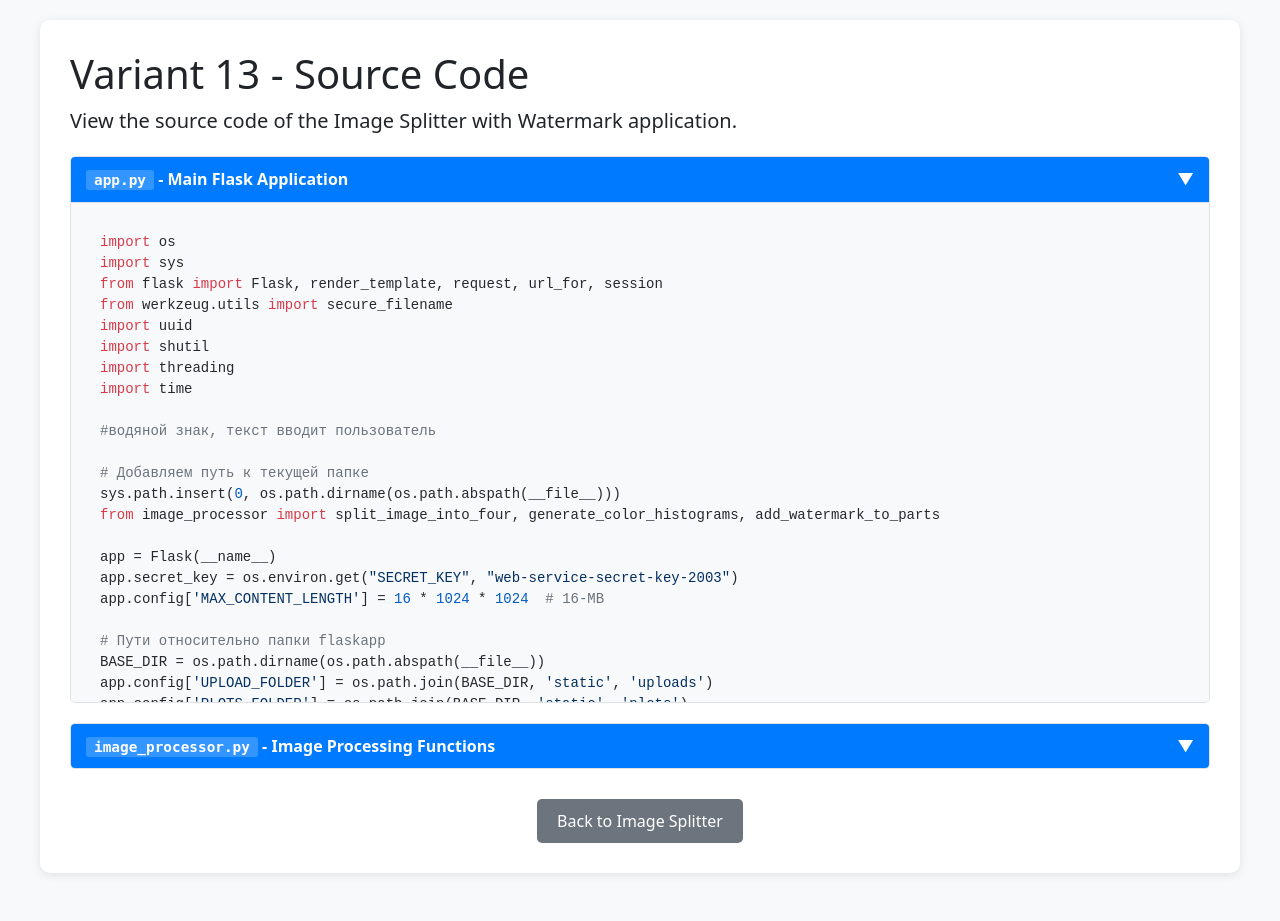
After one commit to ttamelaxyz/web_service1, a Flask app: page /code in a window 1280 px wide. The commit adds this page. Shown: the top 921 px of the page. Run offline with Flask 3, Linux system fonts and the light colour scheme; some libraries are stand-ins or nearby versions.

Commit message:
view code button

```diff
--- a/flaskapp/app.py
+++ b/flaskapp/app.py
@@ -6,6 +6,8 @@ import uuid
 import shutil
 import threading
 import time
+
+#водяной знак, текст вводит пользователь
 
 # Добавляем путь к текущей папке
 sys.path.insert(0, os.path.dirname(os.path.abspath(__file__)))
@@ -146,6 +148,11 @@ def index():
 
     return render_template('index.html')
 
+@app.route('/code')
+def show_code():
+    """Страница с отображением исходного кода"""
+    return render_template('code.html')
+
 if __name__ == '__main__':
     os.makedirs(app.config['UPLOAD_FOLDER'], exist_ok=True)
     os.makedirs(app.config['PLOTS_FOLDER'], exist_ok=True)
--- /dev/null
+++ b/flaskapp/templates/code.html
@@ -0,0 +1,581 @@
+<!DOCTYPE html>
+<html lang="en">
+<head>
+    <meta charset="UTF-8">
+    <meta name="viewport" content="width=device-width, initial-scale=1.0">
+    <title>Variant 13 - Source Code</title>
+    <link href="https://cdn.jsdelivr.net/npm/bootstrap@5.1.3/dist/css/bootstrap.min.css" rel="stylesheet">
+    <link rel="stylesheet" href="https://cdnjs.cloudflare.com/ajax/libs/highlight.js/11.8.0/styles/github.min.css">
+    <style>
+        body {
+            padding: 20px;
+            background-color: #f8f9fa;
+        }
+        .container {
+            max-width: 1200px;
+            background: white;
+            padding: 30px;
+            border-radius: 10px;
+            box-shadow: 0 2px 10px rgba(0,0,0,0.1);
+        }
+        .code-container {
+            margin: 20px 0;
+            border: 1px solid #dee2e6;
+            border-radius: 5px;
+            background: #fff;
+            overflow: hidden;
+        }
+        .code-header {
+            background-color: #007bff;
+            color: white;
+            padding: 10px 15px;
+            cursor: pointer;
+            display: flex;
+            justify-content: space-between;
+            align-items: center;
+            font-weight: bold;
+        }
+        .code-header:hover {
+            background-color: #0056b3;
+        }
+        .code-header .arrow {
+            transition: transform 0.3s;
+        }
+        .code-header.collapsed .arrow {
+            transform: rotate(-90deg);
+        }
+        .code-content {
+            max-height: 500px;
+            overflow-y: auto;
+            padding: 0;
+            display: none;
+        }
+        .code-content.expanded {
+            display: block;
+        }
+        pre {
+            margin: 0;
+            padding: 15px;
+            background-color: #f8f9fa;
+            border-radius: 0;
+            border-top: 1px solid #dee2e6;
+        }
+        .nav-buttons {
+            margin-top: 30px;
+            text-align: center;
+        }
+        .back-btn {
+            background-color: #6c757d;
+            color: white;
+            border: none;
+            padding: 10px 20px;
+            border-radius: 5px;
+            text-decoration: none;
+            display: inline-flex;
+            align-items: center;
+            gap: 8px;
+        }
+        .back-btn:hover {
+            background-color: #5a6268;
+            color: white;
+        }
+        .filename {
+            font-family: monospace;
+            background-color: rgba(255,255,255,0.2);
+            padding: 2px 8px;
+            border-radius: 3px;
+            font-size: 0.9em;
+        }
+        .hljs {
+            background: transparent;
+            font-family: 'Courier New', monospace;
+            font-size: 14px;
+            line-height: 1.5;
+        }
+        .code-info {
+            font-size: 0.9em;
+            color: #6c757d;
+            margin-top: 5px;
+        }
+    </style>
+</head>
+<body>
+    <div class="container">
+        <h1>Variant 13 - Source Code</h1>
+        <p class="lead">View the source code of the Image Splitter with Watermark application.</p>
+
+        <!-- App.py Code Block -->
+        <div class="code-container">
+            <div class="code-header" onclick="toggleCode('app-py')">
+                <div>
+                    <span class="filename">app.py</span> - Main Flask Application
+                </div>
+                <div class="arrow">▼</div>
+            </div>
+            <div class="code-content" id="app-py-content">
+                <pre><code class="language-python">import os
+import sys
+from flask import Flask, render_template, request, url_for, session
+from werkzeug.utils import secure_filename
+import uuid
+import shutil
+import threading
+import time
+
+#водяной знак, текст вводит пользователь
+
+# Добавляем путь к текущей папке
+sys.path.insert(0, os.path.dirname(os.path.abspath(__file__)))
+from image_processor import split_image_into_four, generate_color_histograms, add_watermark_to_parts
+
+app = Flask(__name__)
+app.secret_key = os.environ.get("SECRET_KEY", "web-service-secret-key-2003")
+app.config['MAX_CONTENT_LENGTH'] = 16 * 1024 * 1024  # 16-MB
+
+# Пути относительно папки flaskapp
+BASE_DIR = os.path.dirname(os.path.abspath(__file__))
+app.config['UPLOAD_FOLDER'] = os.path.join(BASE_DIR, 'static', 'uploads')
+app.config['PLOTS_FOLDER'] = os.path.join(BASE_DIR, 'static', 'plots')
+
+ALLOWED_EXTENSIONS = {'png', 'jpg', 'jpeg', 'gif', 'bmp', 'webp'}
+
+def allowed_file(filename):
+    return '.' in filename and filename.rsplit('.', 1)[1].lower() in ALLOWED_EXTENSIONS
+
+def cleanup_old_sessions():
+    """Очищаем файлы сессий старше 1 часа"""
+    while True:
+        time.sleep(3600)
+        try:
+            for folder_type in ['uploads', 'plots']:
+                base_path = os.path.join(BASE_DIR, 'static', folder_type)
+                if not os.path.exists(base_path):
+                    continue
+
+                for session_folder in os.listdir(base_path):
+                    session_path = os.path.join(base_path, session_folder)
+                    if os.path.isdir(session_path):
+                        try:
+                            mod_time = os.path.getmtime(session_path)
+                            if time.time() - mod_time > 3600:
+                                shutil.rmtree(session_path, ignore_errors=True)
+                        except:
+                            continue
+        except Exception as e:
+            print(f"Cleanup error: {e}")
+
+def clear_current_session():
+    """Очищаем файлы текущей сессии"""
+    session_id = session.get('session_id')
+    if session_id:
+        upload_path = os.path.join(app.config['UPLOAD_FOLDER'], session_id)
+        plots_path = os.path.join(app.config['PLOTS_FOLDER'], session_id)
+
+        for path in [upload_path, plots_path]:
+            if os.path.exists(path):
+                try:
+                    shutil.rmtree(path, ignore_errors=True)
+                except:
+                    pass
+
+        os.makedirs(upload_path, exist_ok=True)
+        os.makedirs(plots_path, exist_ok=True)
+
+@app.before_request
+def before_request():
+    """Инициализация сессии перед каждым запросом"""
+    if 'session_id' not in session:
+        session['session_id'] = str(uuid.uuid4())
+
+    session_id = session['session_id']
+    upload_dir = os.path.join(app.config['UPLOAD_FOLDER'], session_id)
+    plots_dir = os.path.join(app.config['PLOTS_FOLDER'], session_id)
+
+    os.makedirs(upload_dir, exist_ok=True)
+    os.makedirs(plots_dir, exist_ok=True)
+
+@app.route('/', methods=['GET', 'POST'])
+def index():
+    if request.method == 'POST':
+        if 'file' not in request.files:
+            return render_template('index.html', error="No file selected")
+
+        file = request.files['file']
+        if file.filename == '':
+            return render_template('index.html', error="No file selected")
+
+        watermark_text = request.form.get('watermark_text', '').strip()
+
+        if file and allowed_file(file.filename):
+            clear_current_session()
+
+            session_id = session['session_id']
+            upload_dir = os.path.join(app.config['UPLOAD_FOLDER'], session_id)
+            plots_dir = os.path.join(app.config['PLOTS_FOLDER'], session_id)
+
+            original_filename = secure_filename(file.filename)
+            original_path = os.path.join(upload_dir, 'original.jpg')
+
+            try:
+                file.save(original_path)
+
+                # Разбиваем изображение на части
+                parts = split_image_into_four(original_path, upload_dir)
+
+                if not parts:
+                    return render_template('index.html', error="Failed to split image")
+
+                # Добавляем водяной знак, если текст указан
+                watermarked_parts = []
+                if watermark_text:
+                    watermarked_parts = add_watermark_to_parts(parts, upload_dir, watermark_text)
+
+                # Генерируем гистограммы
+                histograms = generate_color_histograms(original_path, parts, plots_dir)
+
+                if not histograms:
+                    return render_template('index.html', error="Failed to generate histograms")
+
+                # Генерируем URL
+                image_urls = {
+                    'original': url_for('static', filename=f'uploads/{session_id}/original.jpg'),
+                    'parts': [url_for('static', filename=f'uploads/{session_id}/{p}') for p in parts],
+                    'histograms': [url_for('static', filename=f'plots/{session_id}/{h}') for h in histograms]
+                }
+
+                # Добавляем URL водяных знаков, если они есть
+                if watermarked_parts:
+                    image_urls['watermarked_parts'] = [
+                        url_for('static', filename=f'uploads/{session_id}/{wp}')
+                        for wp in watermarked_parts
+                    ]
+
+                return render_template('index.html',
+                                     image_urls=image_urls,
+                                     watermark_text=watermark_text,
+                                     success="Image processed successfully")
+
+            except Exception as e:
+                print(f"Error: {e}")
+                return render_template('index.html', error=f"Error: {str(e)}")
+        else:
+            return render_template('index.html', error="Invalid file type")
+
+    return render_template('index.html')
+
+if __name__ == '__main__':
+    os.makedirs(app.config['UPLOAD_FOLDER'], exist_ok=True)
+    os.makedirs(app.config['PLOTS_FOLDER'], exist_ok=True)
+
+    cleanup_thread = threading.Thread(target=cleanup_old_sessions, daemon=True)
+    cleanup_thread.start()
+
+    app.run(debug=False, host='0.0.0.0', port=5000)</code></pre>
+            </div>
+        </div>
+
+        <!-- Image Processor Code Block -->
+        <div class="code-container">
+            <div class="code-header" onclick="toggleCode('image-processor')">
+                <div>
+                    <span class="filename">image_processor.py</span> - Image Processing Functions
+                </div>
+                <div class="arrow">▼</div>
+            </div>
+            <div class="code-content" id="image-processor-content">
+                <pre><code class="language-python">import numpy as np
+import matplotlib
+matplotlib.use('Agg')
+import matplotlib.pyplot as plt
+import os
+from PIL import Image, ImageDraw, ImageFont, ImageEnhance
+
+def split_image_into_four(image_path, output_dir):
+    """
+    Разбиваем изображение на 4 равные части
+    """
+    img = Image.open(image_path)
+    if img is None:
+        raise ValueError("Cant read image")
+
+    if img.mode != 'RGB':
+        img = img.convert('RGB')
+
+    width, height = img.size
+    w_mid = width // 2
+    h_mid = height // 2
+
+    parts = []
+    part_names = []
+
+    coordinates = [
+        (0, w_mid, 0, h_mid),
+        (w_mid, width, 0, h_mid),
+        (0, w_mid, h_mid, height),
+        (w_mid, width, h_mid, height)
+    ]
+
+    for i, (x1, x2, y1, y2) in enumerate(coordinates):
+        part = img.crop((x1, y1, x2, y2))
+        part_name = f'part_{i+1}.jpg'
+        part_path = os.path.join(output_dir, part_name)
+
+        part.save(part_path, 'JPEG', quality=85, optimize=True)
+        parts.append(part)
+        part_names.append(part_name)
+
+    img.close()
+    return part_names
+
+def add_watermark_to_parts(part_names, output_dir, watermark_text,
+                          font_size=None, opacity=0.5, angle=30,
+                          color=(255, 255, 255, 128)):
+    """
+    Добавляет водяной знак на каждую часть изображения
+
+    Args:
+        part_names: список имен файлов частей
+        output_dir: директория для сохранения
+        watermark_text: текст водяного знака
+        font_size: размер шрифта (автоопределение, если None)
+        opacity: прозрачность (0.0 - 1.0)
+        angle: угол наклона текста
+        color: цвет текста в формате RGBA
+
+    Returns:
+        Список имен файлов с водяными знаками
+    """
+    if not watermark_text:
+        return []
+
+    watermarked_names = []
+
+    for i, part_name in enumerate(part_names):
+        try:
+            # Открываем изображение
+            part_path = os.path.join(output_dir, part_name)
+            img = Image.open(part_path)
+
+            if img.mode != 'RGBA':
+                img = img.convert('RGBA')
+
+            # Создаем слой для водяного знака
+            watermark_layer = Image.new('RGBA', img.size, (0, 0, 0, 0))
+            draw = ImageDraw.Draw(watermark_layer)
+
+            # Определяем размер шрифта
+            width, height = img.size
+            if font_size is None:
+                #расчет размера шрифта
+                font_size = min(width, height) // 10
+
+            # Используем системный шрифт
+            try:
+                font = ImageFont.truetype("arial.ttf", font_size)
+            except:
+                try:
+                    font = ImageFont.truetype("DejaVuSans.ttf", font_size)
+                except:
+                    font = ImageFont.load_default()
+
+            # Рассчитываем размер текста
+            try:
+                text_bbox = draw.textbbox((0, 0), watermark_text, font=font)
+                text_width = text_bbox[2] - text_bbox[0]
+                text_height = text_bbox[3] - text_bbox[1]
+            except:
+                text_width, text_height = draw.textsize(watermark_text, font=font)
+
+            # Позиционируем текст по центру
+            position = ((width - text_width) // 2,
+                       (height - text_height) // 2)
+
+            # Рисуем текст
+            draw.text(position, watermark_text, font=font, fill=color)
+
+            # Поворачиваем текст
+            watermark_layer = watermark_layer.rotate(angle, expand=0, fillcolor=(0, 0, 0, 0))
+
+            # Регулируем прозрачность
+            if opacity != 1.0:
+                alpha = watermark_layer.split()[3]
+                alpha = ImageEnhance.Brightness(alpha).enhance(opacity)
+                watermark_layer.putalpha(alpha)
+
+            # Накладываем водяной знак на изображение
+            watermarked = Image.alpha_composite(img, watermark_layer)
+
+            # Конвертируем обратно в RGB для сохранения в JPEG
+            if watermarked.mode == 'RGBA':
+                watermarked = watermarked.convert('RGB')
+
+            # Сохраняем
+            watermarked_name = f'watermarked_{i+1}.jpg'
+            watermarked_path = os.path.join(output_dir, watermarked_name)
+            watermarked.save(watermarked_path, 'JPEG', quality=90, optimize=True)
+
+            watermarked_names.append(watermarked_name)
+
+            img.close()
+
+        except Exception as e:
+            print(f"Error adding watermark to {part_name}: {e}")
+            continue
+
+    return watermarked_names
+
+def generate_color_histograms(original_path, part_paths, output_dir):
+    """
+    Генерируем гистограммы распределения цвета
+    """
+    images = {}
+
+    try:
+        orig_img = Image.open(original_path)
+        if orig_img.mode != 'RGB':
+            orig_img = orig_img.convert('RGB')
+        images['Original'] = np.array(orig_img)
+        orig_img.close()
+    except Exception as e:
+        print(f"Error loading original: {e}")
+        return []
+
+    for i, part_name in enumerate(part_paths):
+        try:
+            uploads_dir = output_dir.replace('plots', 'uploads')
+            part_path = os.path.join(uploads_dir, part_name)
+
+            part_img = Image.open(part_path)
+            if part_img.mode != 'RGB':
+                part_img = part_img.convert('RGB')
+            images[f'Part_{i+1}'] = np.array(part_img)
+            part_img.close()
+        except Exception as e:
+            print(f"Error loading part {i+1}: {e}")
+            continue
+
+    histogram_names = []
+
+    for name, img_array in images.items():
+        if img_array is None or img_array.size == 0:
+            continue
+
+        try:
+            fig, ax = plt.subplots(figsize=(8, 4))
+
+            colors = ['red', 'green', 'blue']
+
+            for i, color in enumerate(colors):
+                channel = img_array[:, :, i].flatten()
+                ax.hist(channel, bins=64, range=(0, 256),
+                       color=color, alpha=0.5, density=True)
+
+            ax.set_title(f'Color Distribution - {name}')
+            ax.set_xlabel('Pixel Intensity')
+            ax.set_ylabel('Frequency')
+            ax.grid(True, alpha=0.3)
+            ax.set_xlim([0, 256])
+
+            hist_name = f'hist_{name.lower()}.png'
+            hist_path = os.path.join(output_dir, hist_name)
+
+            plt.savefig(hist_path, dpi=100, bbox_inches='tight')
+            plt.close(fig)
+
+            histogram_names.append(hist_name)
+
+        except Exception as e:
+            print(f"Error creating histogram for {name}: {e}")
+            continue
+
+    return histogram_names
+
+def add_diagonal_watermark(part_names, output_dir, watermark_text,
+                          font_size=None, opacity=0.3, spacing=200):
+    """
+    Альтернативная функция: повторяющийся водяной знак по диагонали
+    """
+    if not watermark_text:
+        return []
+
+    watermarked_names = []
+
+    for i, part_name in enumerate(part_names):
+        try:
+            part_path = os.path.join(output_dir, part_name)
+            img = Image.open(part_path)
+
+            if img.mode != 'RGBA':
+                img = img.convert('RGBA')
+
+            watermark_layer = Image.new('RGBA', img.size, (0, 0, 0, 0))
+            draw = ImageDraw.Draw(watermark_layer)
+
+            width, height = img.size
+            if font_size is None:
+                font_size = min(width, height) // 15
+
+            try:
+                font = ImageFont.truetype("arial.ttf", font_size)
+            except:
+                font = ImageFont.load_default()
+
+            # Создаем повторяющийся узор
+            text_length = len(watermark_text) * font_size
+            for x in range(-height, width + height, spacing):
+                for y in range(-width, height + width, spacing):
+                    # Рисуем под углом 45 градусов
+                    draw.text((x, y), watermark_text, font=font,
+                             fill=(255, 255, 255, int(255 * opacity)),
+                             stroke_width=1, stroke_fill=(0, 0, 0, 100))
+
+            # Накладываем водяной знак
+            watermarked = Image.alpha_composite(img, watermark_layer)
+
+            if watermarked.mode == 'RGBA':
+                watermarked = watermarked.convert('RGB')
+
+            watermarked_name = f'diagonal_watermark_{i+1}.jpg'
+            watermarked_path = os.path.join(output_dir, watermarked_name)
+            watermarked.save(watermarked_path, 'JPEG', quality=90, optimize=True)
+
+            watermarked_names.append(watermarked_name)
+            img.close()
+
+        except Exception as e:
+            print(f"Error adding diagonal watermark: {e}")
+            continue
+
+    return watermarked_names</code></pre>
+            </div>
+        </div>
+
+        <div class="nav-buttons">
+            <a href="/" class="back-btn">
+                Back to Image Splitter
+            </a>
+        </div>
+    </div>
+
+    <script src="https://cdnjs.cloudflare.com/ajax/libs/highlight.js/11.8.0/highlight.min.js"></script>
+    <script src="https://cdnjs.cloudflare.com/ajax/libs/highlight.js/11.8.0/languages/python.min.js"></script>
+    <script>
+        // Initialize syntax highlighting
+        hljs.highlightAll();
+
+        // Toggle code blocks
+        function toggleCode(blockId) {
+            const header = event.currentTarget;
+            const content = document.getElementById(`${blockId}-content`);
+
+            header.classList.toggle('collapsed');
+            content.classList.toggle('expanded');
+        }
+
+        // Expand first block by default
+        document.addEventListener('DOMContentLoaded', function() {
+            document.getElementById('app-py-content').classList.add('expanded');
+        });
+    </script>
+</body>
+</html>
```
Also changed, not shown: flaskapp/templates/index.html (+5 -2 lines), flaskapp/static/uploads/a91afbf9-daa0-473d-a6d3-e6ad476c95e8/watermarked_1.jpg, flaskapp/static/uploads/a91afbf9-daa0-473d-a6d3-e6ad476c95e8/watermarked_2.jpg, flaskapp/static/uploads/a91afbf9-daa0-473d-a6d3-e6ad476c95e8/watermarked_3.jpg, flaskapp/static/uploads/a91afbf9-daa0-473d-a6d3-e6ad476c95e8/watermarked_4.jpg.
